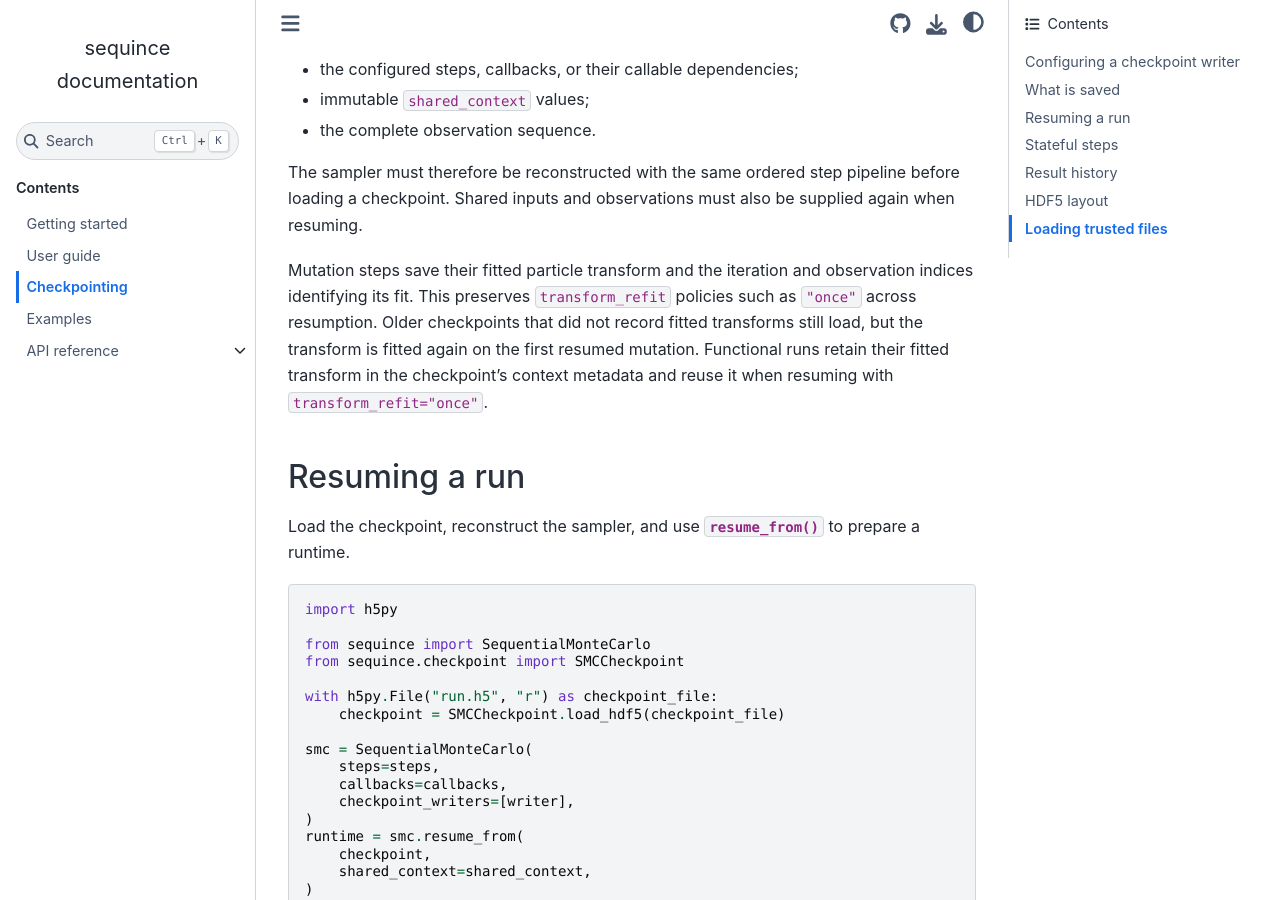
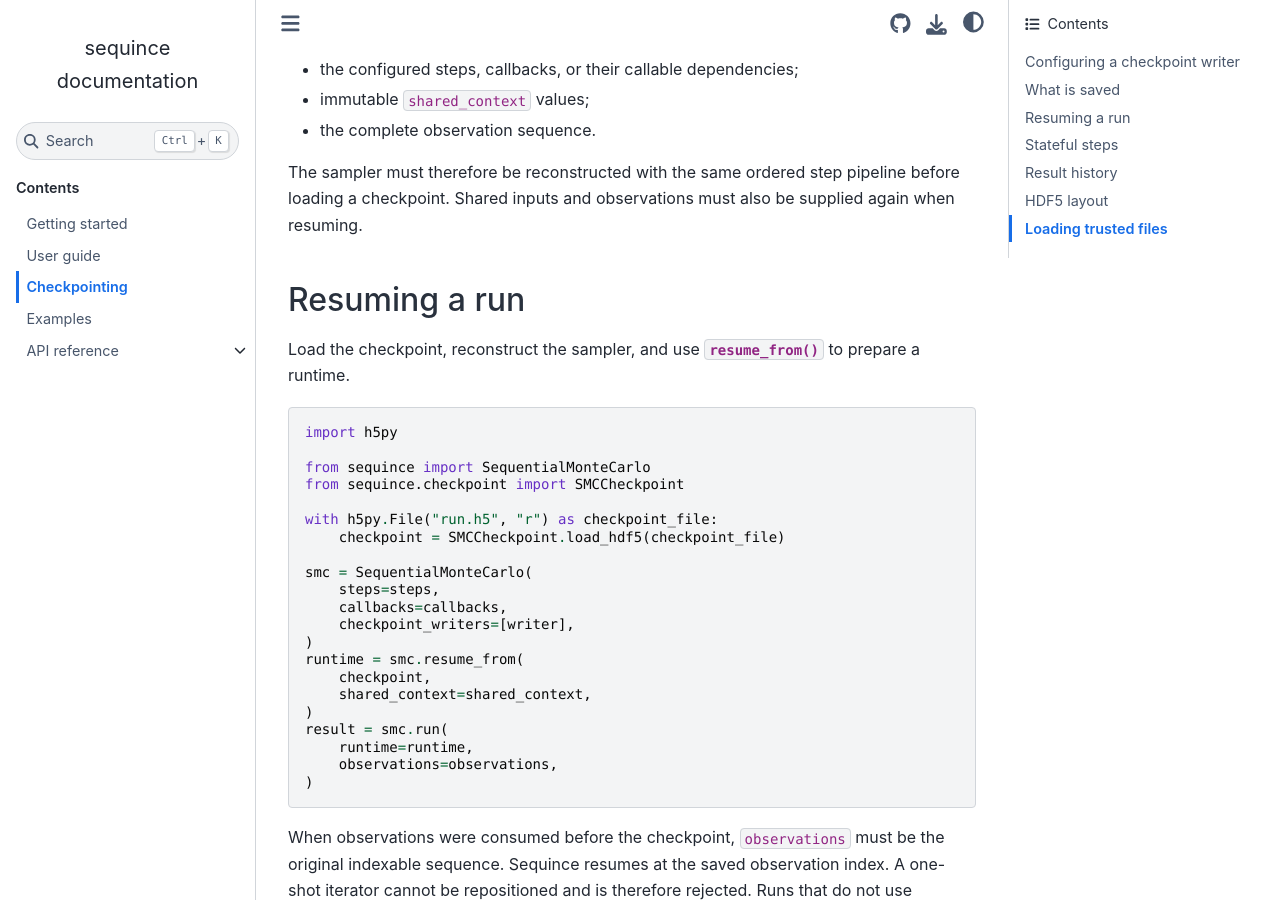
Before and after one commit to sequince-dev/sequince, a Sphinx documentation site: the page built from docs/checkpointing.rst, in a window 1280 px wide and 900 px high, scrolled down 1567 px. Built offline with Sphinx 7.4.7 and the Sphinx Book theme 1.1.4, drawn with Linux system fonts in a browser that asks for light colours.

Commit message:
DOC(checkpoint): remove transform cache documentation addition

```diff
--- a/docs/checkpointing.rst
+++ b/docs/checkpointing.rst
@@ -78,14 +78,6 @@ A checkpoint deliberately does not contain:
 The sampler must therefore be reconstructed with the same ordered step
 pipeline before loading a checkpoint. Shared inputs and observations must also
 be supplied again when resuming.
-
-Mutation steps save their fitted particle transform and the iteration and
-observation indices identifying its fit. This preserves ``transform_refit``
-policies such as ``"once"`` across resumption. Older checkpoints that did not
-record fitted transforms still load, but the transform is fitted again on the
-first resumed mutation.
-Functional runs retain their fitted transform in the checkpoint's context
-metadata and reuse it when resuming with ``transform_refit="once"``.
 
 Resuming a run
 --------------
```
